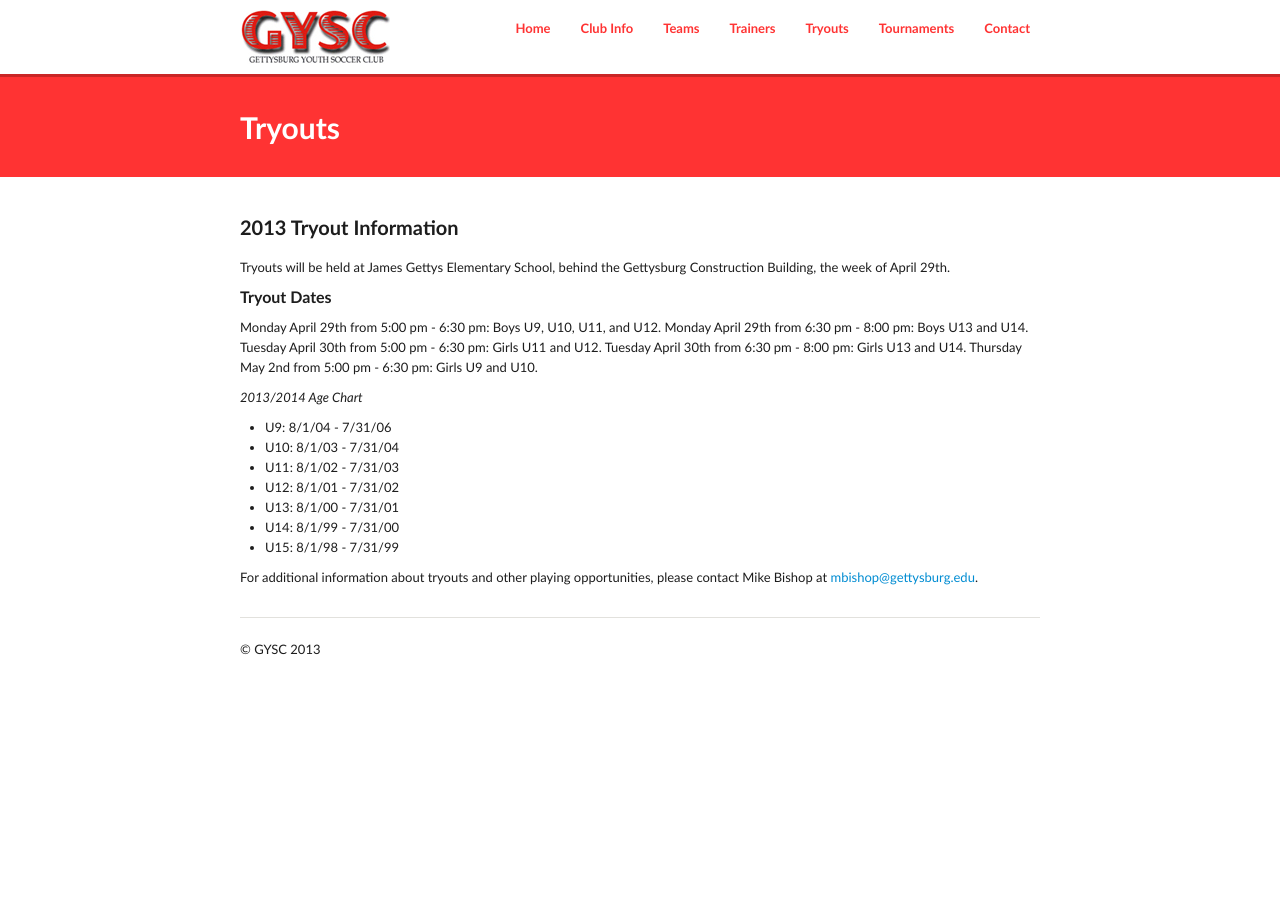
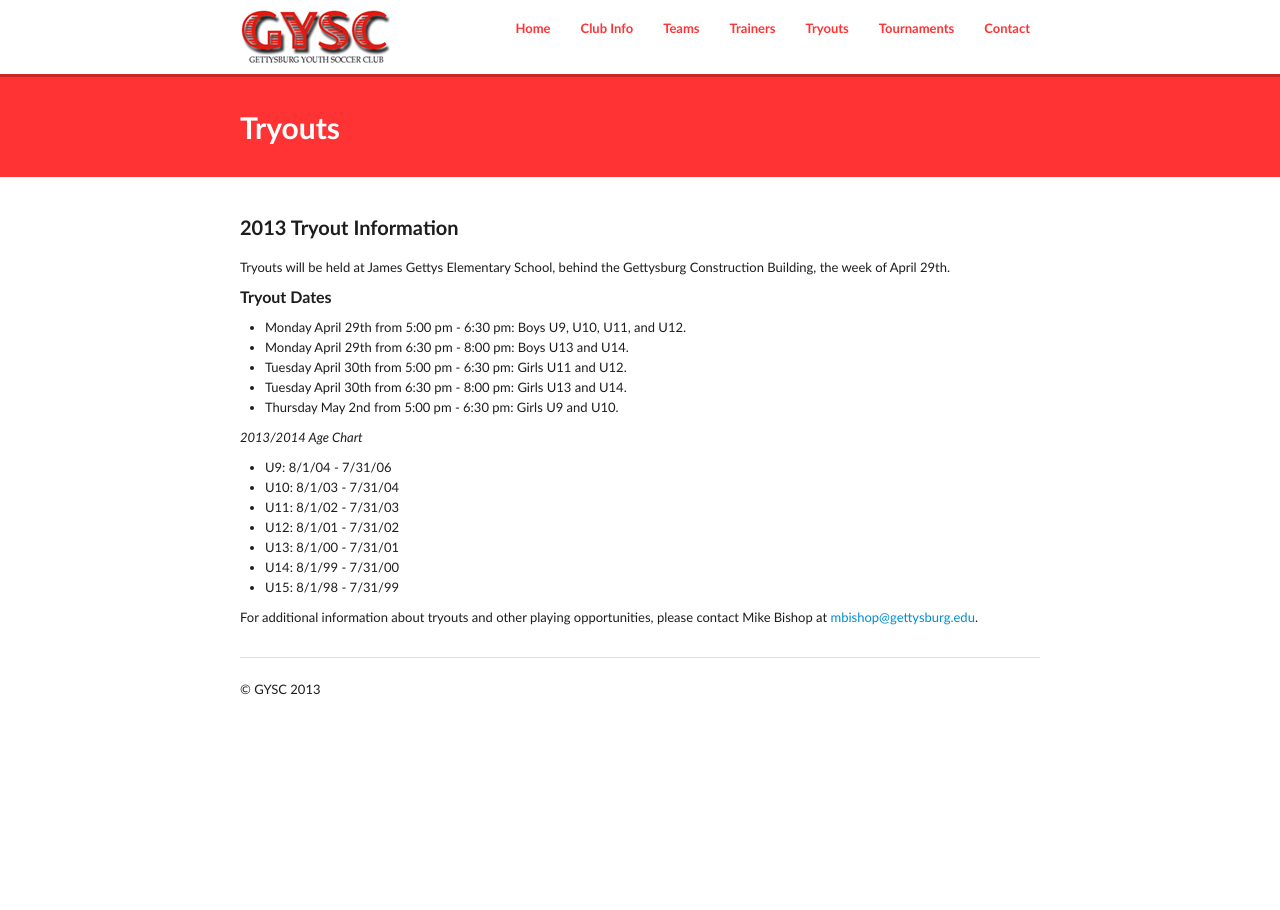
Before and after one commit to GYSC/gysc.github.com, a Jekyll site: the page built from tryouts.md, in a window 1280 px wide. Built offline with Jekyll 4.4.1, drawn with Linux system fonts in a browser that asks for light colours; Markdown is read by kramdown in place of the engine named in the settings.

Commit message:
Update tryouts.md

```diff
--- a/tryouts.md
+++ b/tryouts.md
@@ -9,11 +9,13 @@ permalink: /tryouts/
 Tryouts will be held at James Gettys Elementary School, behind the Gettysburg Construction Building, the week of April 29th.
 
 ####Tryout Dates
-Monday April 29th from 5:00 pm - 6:30 pm: Boys U9, U10, U11, and U12.
-Monday April 29th from 6:30 pm - 8:00 pm: Boys U13 and U14.
-Tuesday April 30th from 5:00 pm - 6:30 pm: Girls U11 and U12.
-Tuesday April 30th from 6:30 pm - 8:00 pm: Girls U13 and U14.
-Thursday May 2nd from 5:00 pm - 6:30 pm: Girls U9 and U10.
+<ul>
+<li>Monday April 29th from 5:00 pm - 6:30 pm: Boys U9, U10, U11, and U12.</li>
+<li>Monday April 29th from 6:30 pm - 8:00 pm: Boys U13 and U14.</li>
+<li>Tuesday April 30th from 5:00 pm - 6:30 pm: Girls U11 and U12.</li>
+<li>Tuesday April 30th from 6:30 pm - 8:00 pm: Girls U13 and U14.</li>
+<li>Thursday May 2nd from 5:00 pm - 6:30 pm: Girls U9 and U10.</li>
+</ul>
 
 
 *2013/2014 Age Chart*
```
